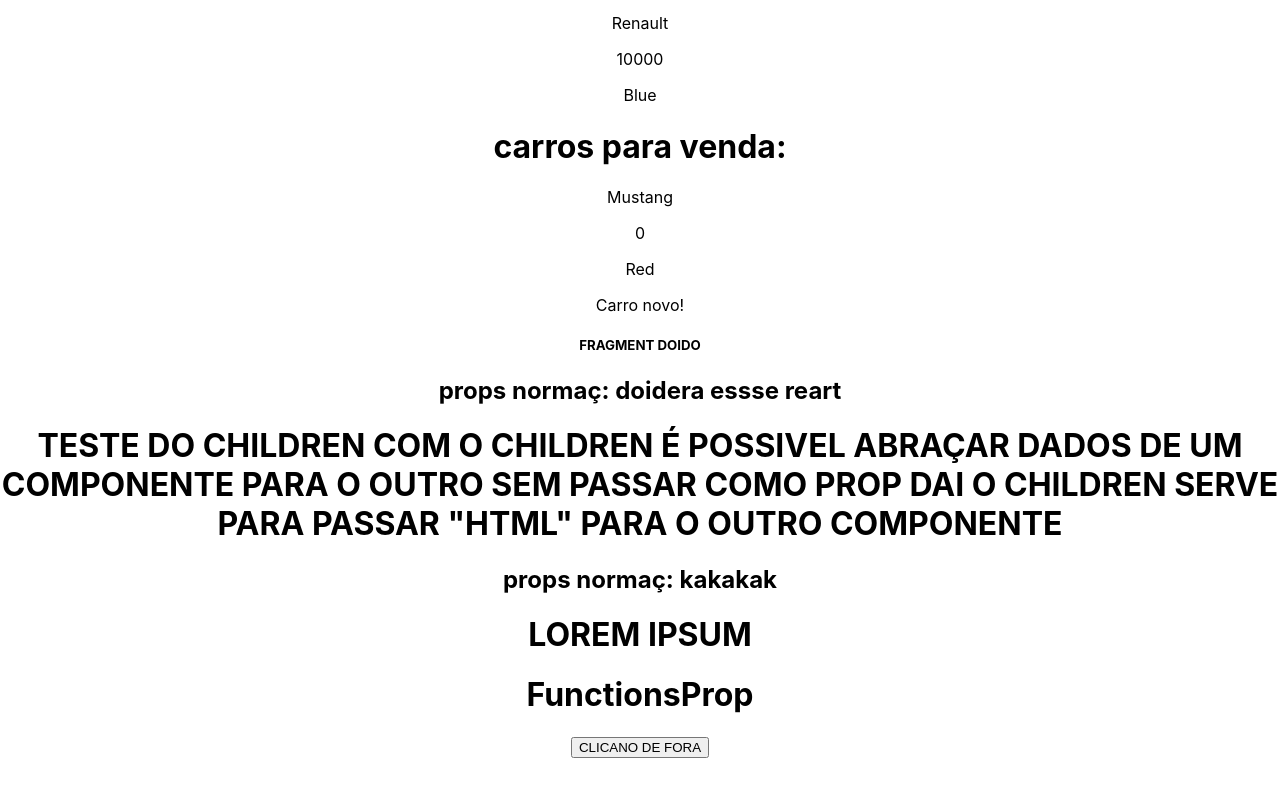
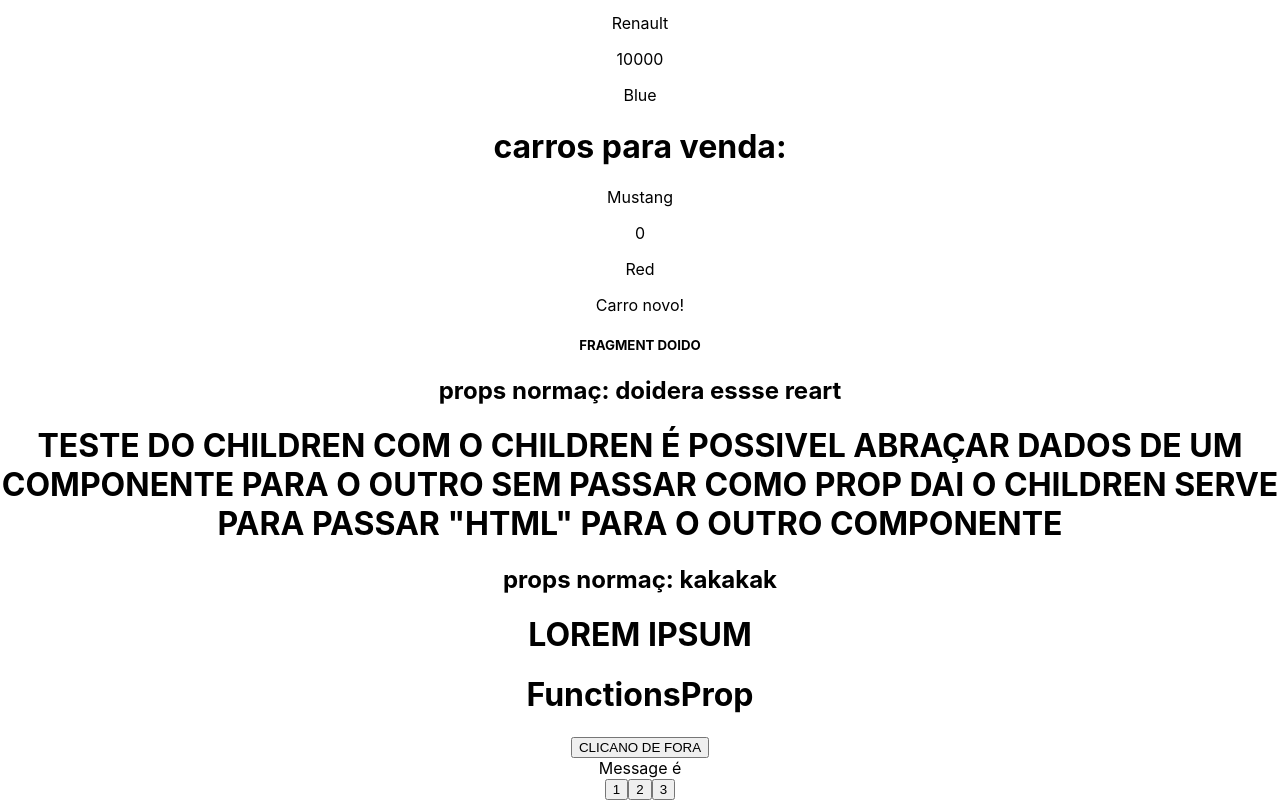
Before and after one commit to RazielRodrigues/react-learning-path, a React (Create React App) app in the folder fundamentos_2/: page / in a window 1280 px wide. Shown: the part 791-1591 px from the top of the page. Before the commit the page ends 1549 px from the top, so only its background shows below. Built offline with nearby package versions, Linux system fonts and the light colour scheme.

Commit message:
event lifit

```diff
--- a/fundamentos_2/src/App.js
+++ b/fundamentos_2/src/App.js
@@ -11,6 +11,8 @@ import { CarDetails } from './components/CarDetails';
 import Fragment from './components/Fragment';
 import Container from './components/Container';
 import FunctionsProp from './components/FunctionsProp';
+import Message from './components/Message';
+import ChangeMessageState from './components/ChangeMessageState';
 
 function App() {
 
@@ -27,6 +29,12 @@ function App() {
 
   function show() {
     alert("Vem com o pai")
+  }
+
+  const [message, setMessage] = useState("")
+
+  const handleMessage = (msg) => {
+    setMessage(msg)
   }
 
   return (
@@ -69,6 +77,8 @@ function App() {
       </ Container>
 
       <FunctionsProp show={show} />
+      <Message msg={message} />
+      <ChangeMessageState handleMessage={handleMessage} />
 
     </div>
   );
--- /dev/null
+++ b/fundamentos_2/src/components/ChangeMessageState.js
@@ -0,0 +1,16 @@
+import React from 'react'
+
+function ChangeMessageState({ handleMessage }) {
+
+    const messages = ['OI', 'XAU', 'OI AMIGO']
+
+    return (
+        <div>
+            <button onClick={() => handleMessage(messages[0])} > 1 </button>
+            <button onClick={() => handleMessage(messages[1])} > 2 </button>
+            <button onClick={() => handleMessage(messages[2])} > 3 </button>
+        </div>
+    )
+}
+
+export default ChangeMessageState
--- /dev/null
+++ b/fundamentos_2/src/components/Message.js
@@ -0,0 +1,9 @@
+import React from 'react'
+
+function Message({ msg }) {
+    return (
+        <div>Message é {msg}</div>
+    )
+}
+
+export default Message
```
Also changed, not shown: 1 other file (tests, documents, lock files or other folders).
